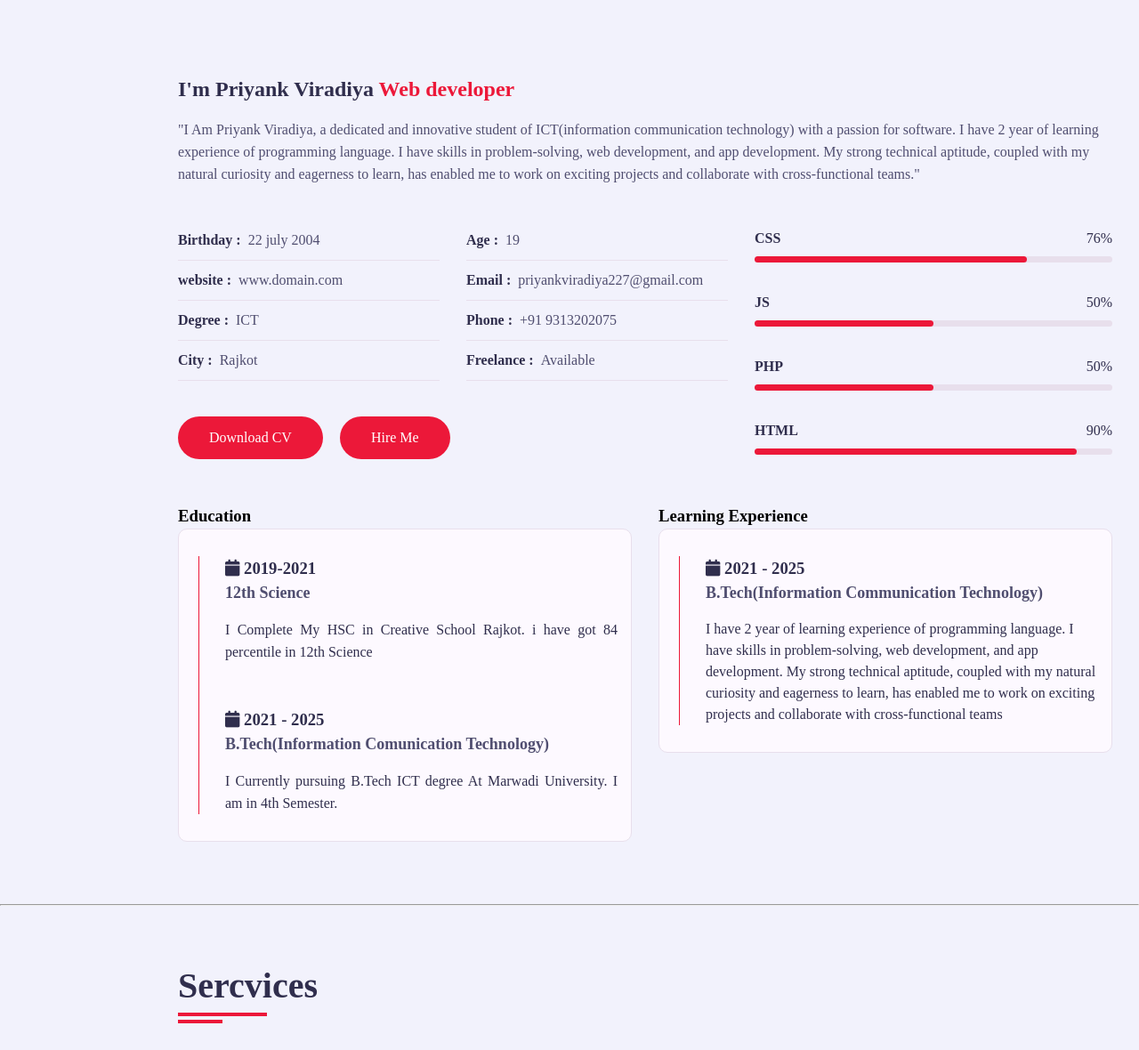
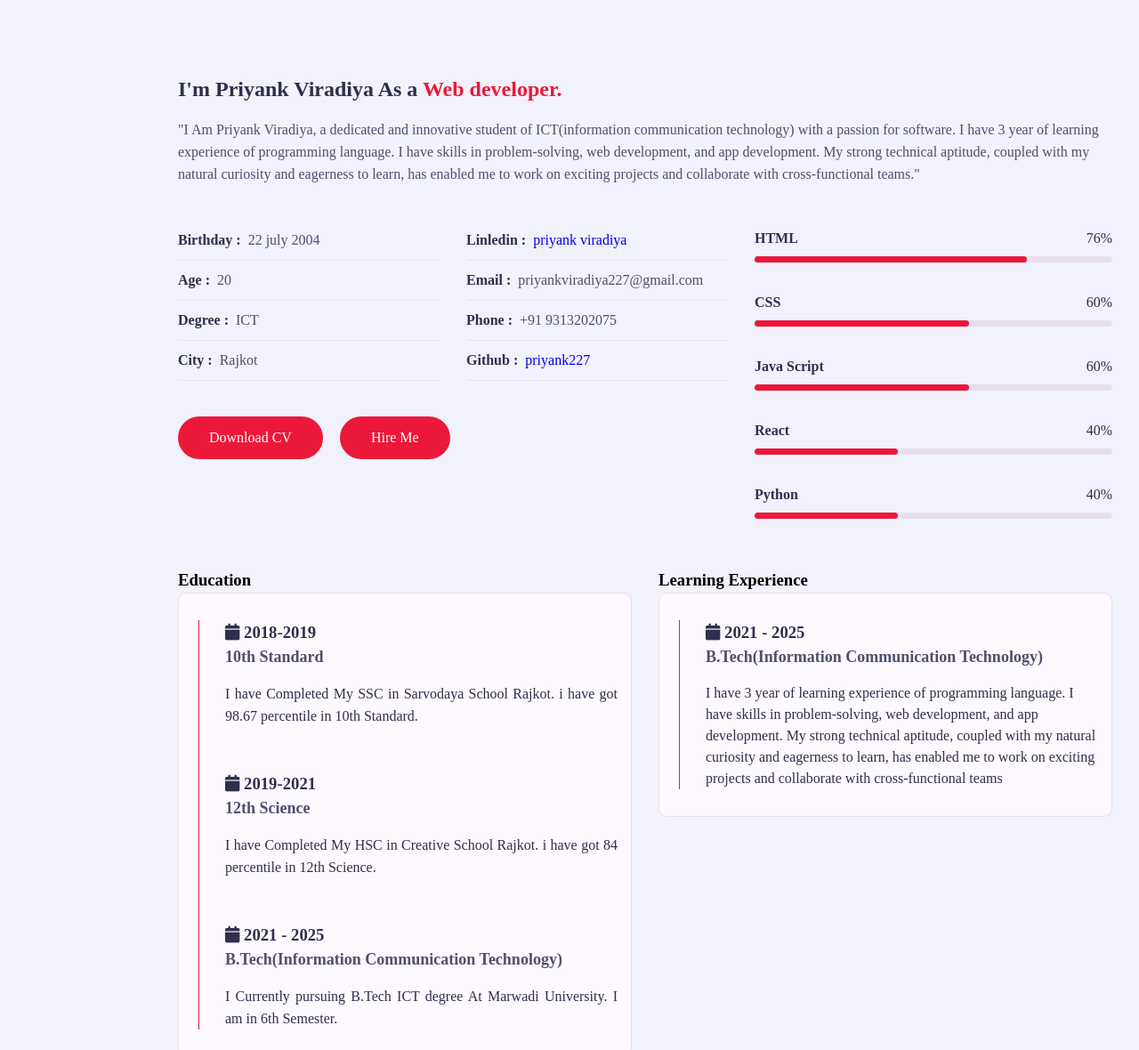
Before and after one commit to priyank227/priyank-portfollio, a plain HTML site: page index.html in a window 1280 px wide. Shown: the part 940-2120 px from the top of the page at 89% size. Drawn offline with nearby package versions, Linux system fonts and the light colour scheme; a web font is replaced by a local one.

Commit message:
update portfollio

```diff
--- a/css/style.css
+++ b/css/style.css
@@ -263,7 +263,13 @@ ul{
     transition: all 0.2s ease;
 
 }
+.nav li a {
+    color: black;
+}
 
+.nav li a.active {
+    color: var(--skin-color);
+}
 .aside .nav li a i{
     margin-right: 15px;
 }
--- a/index.html
+++ b/index.html
@@ -39,7 +39,7 @@
             <a href="#about"><i class="fa fa-user"></i> About</a>
           </li>
           <li>
-            <a href="#service"><i class="fa fa-list"></i> Service</a>
+            <a href="#service"><i class="fa fa-list"></i> Skills</a>
           </li>
           <li>
             <a href="#portfolio"><i class="fa fa-briefcase"></i> Portfolio</a>
@@ -68,7 +68,7 @@
               </h3>
               <p>
                 I'm a web developer with good experience. my experties is to
-                create website , and many more
+                create website , and many more.
               </p>
               <a href="#contact" class="btn hire-me">Hire Me</a>
             </div>
@@ -99,11 +99,11 @@
           <div class="about-content padd-15">
             <div class="row">
               <div class="about-text padd-15">
-                <h3>I'm Priyank Viradiya <span> Web developer </span></h3>
+                <h3>I'm Priyank Viradiya As a<span> Web developer. </span></h3>
                 <p>
                   "I Am Priyank Viradiya, a dedicated and innovative student of
                   ICT(information communication technology) with a passion for
-                  software. I have 2 year of learning experience of programming
+                  software. I have 3 year of learning experience of programming
                   language. I have skills in problem-solving, web development,
                   and app development. My strong technical aptitude, coupled
                   with my natural curiosity and eagerness to learn, has enabled
@@ -118,10 +118,10 @@
                     <p>Birthday : <span>22 july 2004</span></p>
                   </div>
                   <div class="info-item padd-15">
-                    <p>Age : <span>19</span></p>
+                    <p>Linledin : <span><a href="https://www.linkedin.com/in/priyank-viradiya/" target="_blank">priyank viradiya</a> </span></p>
                   </div>
                   <div class="info-item padd-15">
-                    <p>website : <span>www.domain.com</span></p>
+                    <p>Age : <span>20</span></p>
                   </div>
                   <div class="info-item padd-15">
                     <p>Email : <span id="email">priyankviradiya227@gmail.com</span></p>
@@ -136,7 +136,7 @@
                     <p>City : <span>Rajkot</span></p>
                   </div>
                   <div class="info-item padd-15">
-                    <p>Freelance : <span>Available</span></p>
+                    <p>Github : <span><a href="https://github.com/priyank227">priyank227</a></span></p>
                   </div>
                 </div>
                 <div class="row">
@@ -149,31 +149,38 @@
               <div class="skills padd-15">
                 <div class="row">
                   <div class="skill-item padd-15">
-                    <h5>CSS</h5>
+                    <h5>HTML</h5>
                     <div class="progress">
                       <div class="progress-in" style="width: 76%"></div>
                       <div class="skill-percent">76%</div>
                     </div>
                   </div>
                   <div class="skill-item padd-15">
-                    <h5>JS</h5>
+                    <h5>CSS</h5>
                     <div class="progress">
-                      <div class="progress-in" style="width: 50%"></div>
-                      <div class="skill-percent">50%</div>
+                      <div class="progress-in" style="width: 60%"></div>
+                      <div class="skill-percent">60%</div>
                     </div>
                   </div>
                   <div class="skill-item padd-15">
-                    <h5>PHP</h5>
+                    <h5>Java Script</h5>
                     <div class="progress">
-                      <div class="progress-in" style="width: 50%"></div>
-                      <div class="skill-percent">50%</div>
+                      <div class="progress-in" style="width: 60%"></div>
+                      <div class="skill-percent">60%</div>
                     </div>
                   </div>
                   <div class="skill-item padd-15">
-                    <h5>HTML</h5>
+                    <h5>React</h5>
                     <div class="progress">
-                      <div class="progress-in" style="width: 90%"></div>
-                      <div class="skill-percent">90%</div>
+                      <div class="progress-in" style="width: 40%"></div>
+                      <div class="skill-percent">40%</div>
+                    </div>
+                  </div>
+                  <div class="skill-item padd-15">
+                    <h5>Python</h5>
+                    <div class="progress">
+                      <div class="progress-in" style="width: 40%"></div>
+                      <div class="skill-percent">40%</div>
                     </div>
                   </div>
                 </div>
@@ -189,13 +196,26 @@
                       <div class="timeline-item">
                         <div class="circle-dot">
                           <h3 class="timeline-date">
+                            <i class="fa fa-calendar"></i> 2018-2019
+                          </h3>
+                          <h4 class="timeline-title">
+                            10th Standard
+                          </h4>
+                          <p class="timeline-text">
+                            I have Completed My SSC in Sarvodaya School Rajkot. i have got 98.67 percentile in 10th Standard.
+                          </p>
+                        </div>
+                      </div>
+                      <div class="timeline-item">
+                        <div class="circle-dot">
+                          <h3 class="timeline-date">
                             <i class="fa fa-calendar"></i> 2019-2021
                           </h3>
                           <h4 class="timeline-title">
                             12th Science
                           </h4>
                           <p class="timeline-text">
-                            I Complete My HSC in Creative School Rajkot. i have got 84 percentile in 12th Science
+                            I have Completed My HSC in Creative School Rajkot. i have got 84 percentile in 12th Science.
                           </p>
                         </div>
                       </div>
@@ -206,10 +226,10 @@
                             <i class="fa fa-calendar"></i> 2021 - 2025
                           </h3>
                           <h4 class="timeline-title">
-                            B.tech(Information Comunication Technology)
+                            B.tech(Information Communication Technology)
                           </h4>
                           <p class="timeline-text">
-                            I Currently pursuing B.Tech ICT degree At Marwadi University. I am in 4th Semester.
+                            I Currently pursuing B.Tech ICT degree At Marwadi University. I am in 6th Semester.
                           </p>
                         </div>
                       </div>
@@ -232,7 +252,7 @@
                             B.tech(Information Communication Technology)
                           </h4>
                           <p class="timline-text">
-                            I have 2 year of learning experience of programming
+                            I have 3 year of learning experience of programming
                             language. I have skills in problem-solving, web development,
                             and app development. My strong technical aptitude, coupled
                             with my natural curiosity and eagerness to learn, has enabled
@@ -257,7 +277,7 @@
       <div class="container">
         <div class="row">
           <div class="section-title padd-15">
-            <h2>Sercvices</h2>
+            <h2>Skills</h2>
           </div>
         </div>
         <div class="row">
@@ -390,7 +410,7 @@
           <div class="portfolio-item padd-15">
             <div class="portfolio-item-inner shadow-dark">
               <div class="portfolio-img">
-                <img src="images/project-5.png" alt="project-5" />
+                <a href="https://github.com/priyank227/Tradeasy" target="_blank"><img src="images/project-5.png" alt="project-5" /></a>
               </div>
             </div>
           </div>
@@ -398,7 +418,7 @@
           <div class="portfolio-item padd-15">
             <div class="portfolio-item-inner shadow-dark">
               <div class="portfolio-img">
-                <img src="images/project-6.png" alt="project-6" />
+                <a href="https://github.com/priyank227/Real-Estate-Web-App" target="_blank"><img src="images/project-6.png" alt="project-6" /></a>
               </div>
             </div>
           </div>
--- a/js/script.js
+++ b/js/script.js
@@ -1,25 +1,42 @@
 // typing animation
-var typed =  new Typed(".typing" , {
-    strings:["","Web Developer","App developer","Graphic designer","Web Designer"],
-    typeSpeed:100,
-    BackSpeed:50,
-    loop:true
-})
+var typed = new Typed(".typing", {
+  strings: [
+    "",
+    "Web Developer",
+    "App developer",
+    "Graphic designer",
+    "Web Designer",
+  ],
+  typeSpeed: 100,
+  BackSpeed: 50,
+  loop: true,
+});
 
 const nav = document.querySelector(".nav"),
   navlist = nav.querySelectorAll("li"),
   totalNavList = navlist.length;
 
-    const navTogglerBtn = document.querySelector('.nav-toggler'),
+const navTogglerBtn = document.querySelector(".nav-toggler"),
   aside = document.querySelector(".aside");
-        navTogglerBtn.addEventListener("click",() => {
+navTogglerBtn.addEventListener("click", () => {
   asideSectionTogglerBtn();
-        })
-        function asideSectionTogglerBtn()
-        {
+});
+function asideSectionTogglerBtn() {
   aside.classList.toggle("open");
   navTogglerBtn.classList.toggle("open");
-            for(let i=0; i<totalSection;i++){
+  for (let i = 0; i < totalSection; i++) {
     allSection[i].classList.toggle("open");
   }
 }
+
+document.addEventListener("DOMContentLoaded", function () {
+  var links = document.querySelectorAll(".nav li a");
+  links.forEach(function (link) {
+    link.addEventListener("click", function () {
+      links.forEach(function (l) {
+        l.classList.remove("active");
+      });
+      this.classList.add("active");
+    });
+  });
+});
```
Lines whose indentation alone changed are shown as unchanged.
